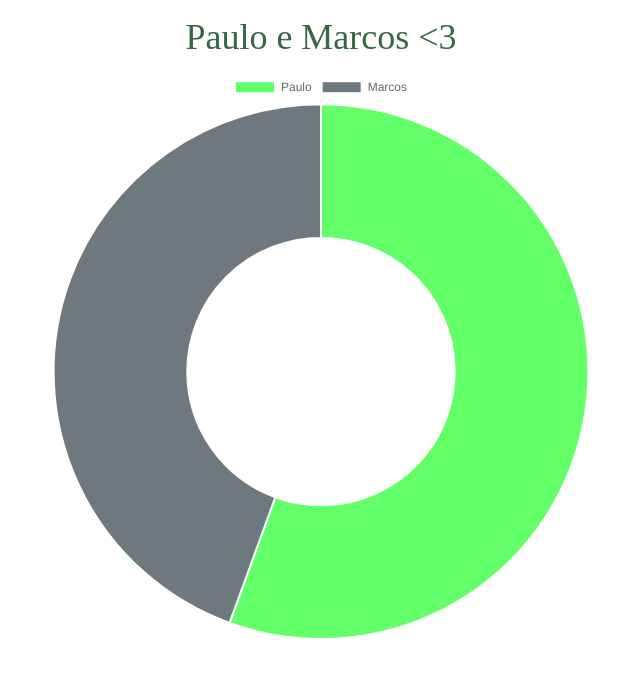
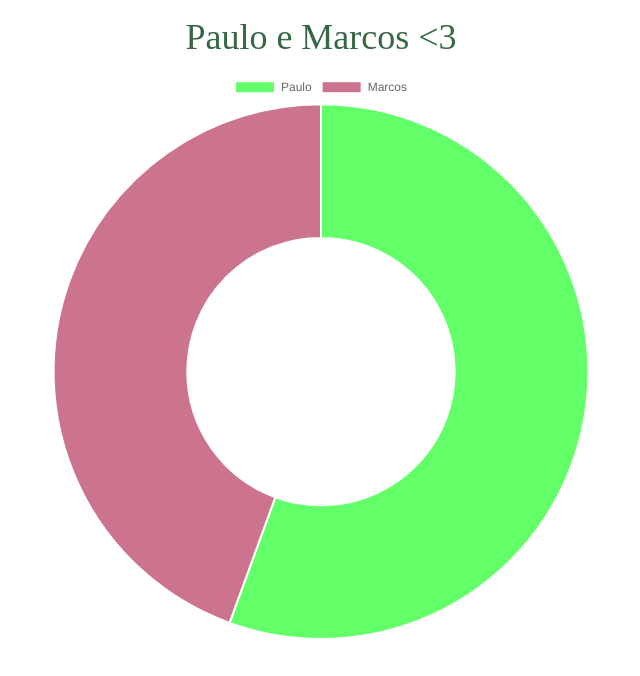
Before and after one commit to paulomoisessilva/paraAmore, a plain HTML site: page chart.html in a window 1280 px wide. Shown: the whole page, without its empty margins (319-959 px from the left). Drawn offline with nearby package versions, Linux system fonts and the light colour scheme; a web font is replaced by a local one.

Commit message:
Update chart.html

```diff
--- a/chart.html
+++ b/chart.html
@@ -27,7 +27,7 @@
                     ],
                     backgroundColor: [
                         'rgba(14,255,26,.65)',
-                        'rgba(31,49,59,.65)'
+                        'rgba(177, 40, 81,.65)'
                     ],
                     label: 'Dados'
                 }],
@@ -55,6 +55,7 @@
                 }
             }
         };
+
 
         var myDoughnutChart = new Chart(ctx, config)
 
```
